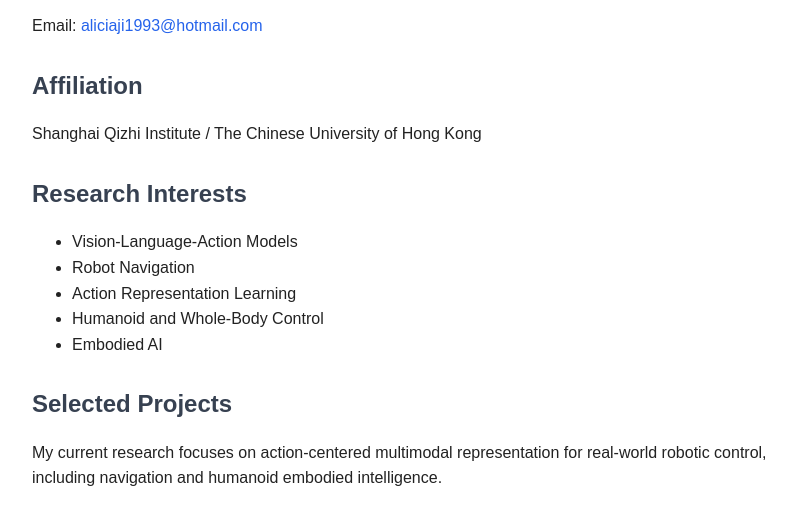
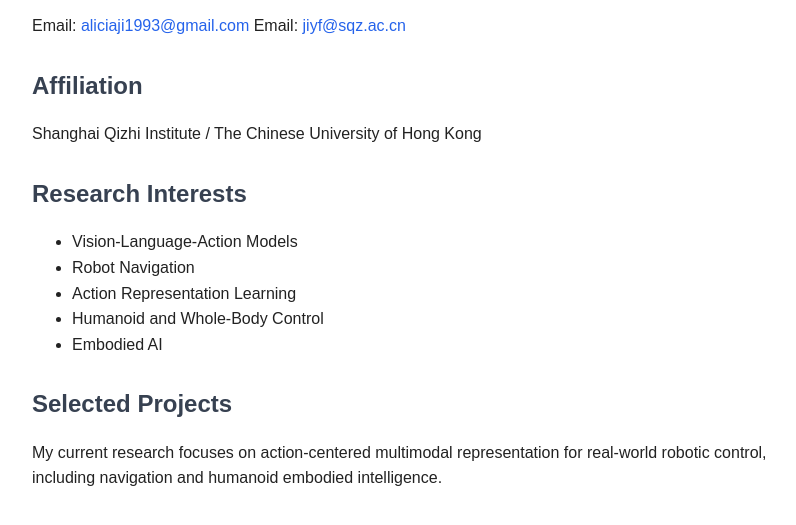
Before and after one commit to alicia-yufeng-ji/alicia-yufeng-ji.github.io, a plain HTML site: page index.html in a window 1280 px wide. Shown: the part 181-706 px from the top of the page, without its empty margins (228-1024 px from the left). Drawn offline with Linux system fonts and the light colour scheme.

Commit message:
Update email address

```diff
--- a/index.html
+++ b/index.html
@@ -43,7 +43,8 @@
   </p>
 
   <p>
-    Email: <a href="mailto:aliciaji1993@hotmail.com">aliciaji1993@hotmail.com</a>
+    Email: <a href="mailto:aliciaji1993@gmail.com">aliciaji1993@gmail.com</a>
+    Email: <a href="mailto:jiyf@sqz.ac.cn">jiyf@sqz.ac.cn</a>
   </p>
 
   <div class="section">
```
